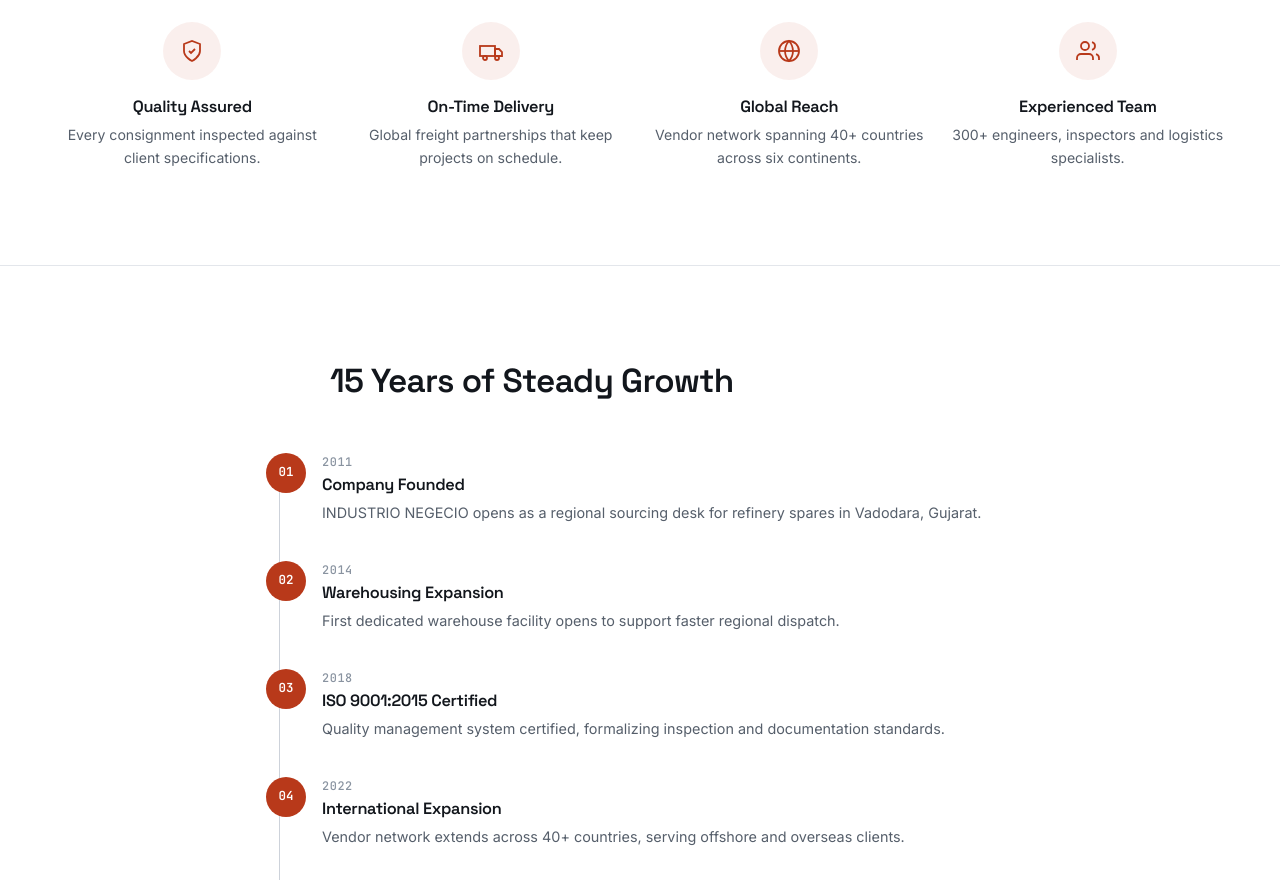
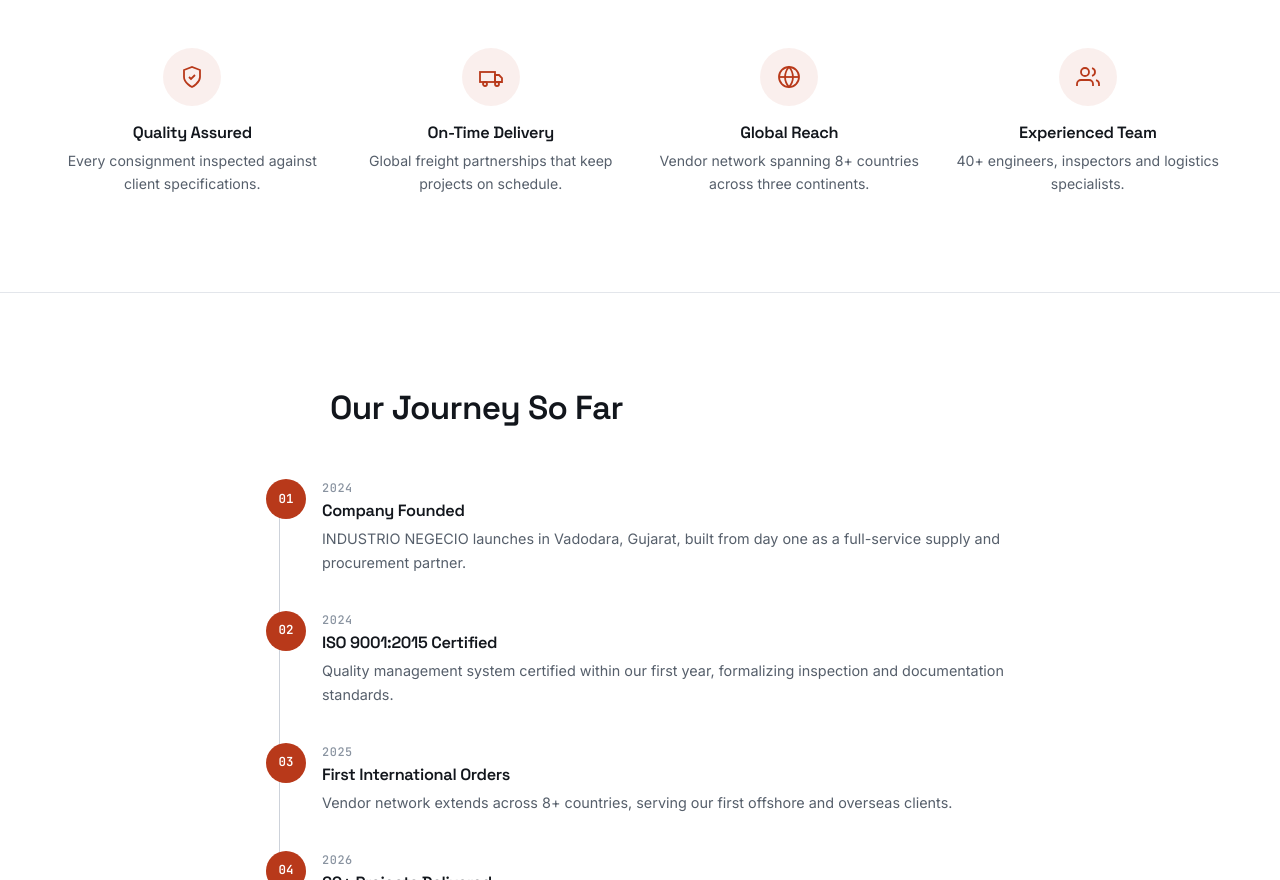
Before and after one commit to anirudhkotla/industrio-negecio, a plain HTML site: page about.html in a window 1280 px wide. Shown: the part 1920-2800 px from the top of the page. Drawn offline with Linux system fonts and the light colour scheme.

Commit message:
Correct company history: founded 2024, not 2011
Site claimed 15 years, 500+ projects and a 300-person team, which
doesn't match a company started in 2024. Rewrite hero stats, About
story, core-strengths numbers and the founding timeline to an honest
~2-year history (2024 founding, 2025 international orders, 2026
present) with credible team/project/country counts.

```diff
--- a/about.html
+++ b/about.html
@@ -62,8 +62,8 @@
       <div class="feature-text reveal">
         <span class="eyebrow">Our Story</span>
         <h2>Founded in Vadodara, Serving the World</h2>
-        <p>INDUSTRIO NEGECIO was established in 2011 in Vadodara, Gujarat, at the heart of India's petrochemical belt. What began as a regional sourcing desk for refinery spares has grown into a full-service supply, procurement outsourcing and management services company for the global oil &amp; gas industry.</p>
-        <p>Today we support upstream drilling contractors, midstream pipeline operators and downstream refiners with equipment sourcing, vendor management and technical manpower, backed by a quality-first approach to every order we fulfil.</p>
+        <p>INDUSTRIO NEGECIO was founded in 2024 in Vadodara, Gujarat, at the heart of India's petrochemical belt, by a team with decades of combined experience in industrial procurement. From day one, we set out to run as a full-service supply, procurement outsourcing and management services company for the global oil &amp; gas industry, not a regional sourcing desk that grows into one over time.</p>
+        <p>In our first two years we've supported upstream drilling contractors, midstream pipeline operators and downstream refiners with equipment sourcing, vendor management and technical manpower, backed by a quality-first approach to every order we fulfil.</p>
         <ul class="checklist">
           <li>ISO 9001:2015 certified quality management</li>
           <li>API-compliant sourcing network</li>
@@ -121,12 +121,12 @@
       <div class="value-item reveal">
         <div class="icon"><svg width="24" height="24" viewBox="0 0 24 24" fill="none" stroke="currentColor" stroke-width="1.8"><circle cx="12" cy="12" r="10"/><path d="M2 12h20"/><path d="M12 2a15.3 15.3 0 0 1 4 10 15.3 15.3 0 0 1-4 10 15.3 15.3 0 0 1-4-10 15.3 15.3 0 0 1 4-10Z"/></svg></div>
         <h3>Global Reach</h3>
-        <p>Vendor network spanning 40+ countries across six continents.</p>
+        <p>Vendor network spanning 8+ countries across three continents.</p>
       </div>
       <div class="value-item reveal">
         <div class="icon"><svg width="24" height="24" viewBox="0 0 24 24" fill="none" stroke="currentColor" stroke-width="1.8"><path d="M17 21v-2a4 4 0 0 0-4-4H5a4 4 0 0 0-4 4v2"/><circle cx="9" cy="7" r="4"/><path d="M23 21v-2a4 4 0 0 0-3-3.87"/><path d="M16 3.13a4 4 0 0 1 0 7.75"/></svg></div>
         <h3>Experienced Team</h3>
-        <p>300+ engineers, inspectors and logistics specialists.</p>
+        <p>40+ engineers, inspectors and logistics specialists.</p>
       </div>
     </div>
   </div>
@@ -135,38 +135,32 @@
 <section class="section">
   <div class="container">
     <div class="section-head">
-      <h2>15 Years of Steady Growth</h2>
+      <h2>Our Journey So Far</h2>
     </div>
     <div class="timeline">
       <div class="timeline-item reveal">
         <div class="timeline-dot">01</div>
-        <span class="timeline-year">2011</span>
+        <span class="timeline-year">2024</span>
         <h3>Company Founded</h3>
-        <p>INDUSTRIO NEGECIO opens as a regional sourcing desk for refinery spares in Vadodara, Gujarat.</p>
+        <p>INDUSTRIO NEGECIO launches in Vadodara, Gujarat, built from day one as a full-service supply and procurement partner.</p>
       </div>
       <div class="timeline-item reveal">
         <div class="timeline-dot">02</div>
-        <span class="timeline-year">2014</span>
-        <h3>Warehousing Expansion</h3>
-        <p>First dedicated warehouse facility opens to support faster regional dispatch.</p>
+        <span class="timeline-year">2024</span>
+        <h3>ISO 9001:2015 Certified</h3>
+        <p>Quality management system certified within our first year, formalizing inspection and documentation standards.</p>
       </div>
       <div class="timeline-item reveal">
         <div class="timeline-dot">03</div>
-        <span class="timeline-year">2018</span>
-        <h3>ISO 9001:2015 Certified</h3>
-        <p>Quality management system certified, formalizing inspection and documentation standards.</p>
+        <span class="timeline-year">2025</span>
+        <h3>First International Orders</h3>
+        <p>Vendor network extends across 8+ countries, serving our first offshore and overseas clients.</p>
       </div>
       <div class="timeline-item reveal">
         <div class="timeline-dot">04</div>
-        <span class="timeline-year">2022</span>
-        <h3>International Expansion</h3>
-        <p>Vendor network extends across 40+ countries, serving offshore and overseas clients.</p>
-      </div>
-      <div class="timeline-item reveal">
-        <div class="timeline-dot">05</div>
         <span class="timeline-year">2026</span>
-        <h3>500+ Projects Delivered</h3>
-        <p>A 300-strong team supports upstream, midstream and downstream operators worldwide.</p>
+        <h3>60+ Projects Delivered</h3>
+        <p>A 40-strong team now supports upstream, midstream and downstream operators across three continents.</p>
       </div>
     </div>
   </div>
```
Also changed, not shown: index.html (+5 -5 lines).
